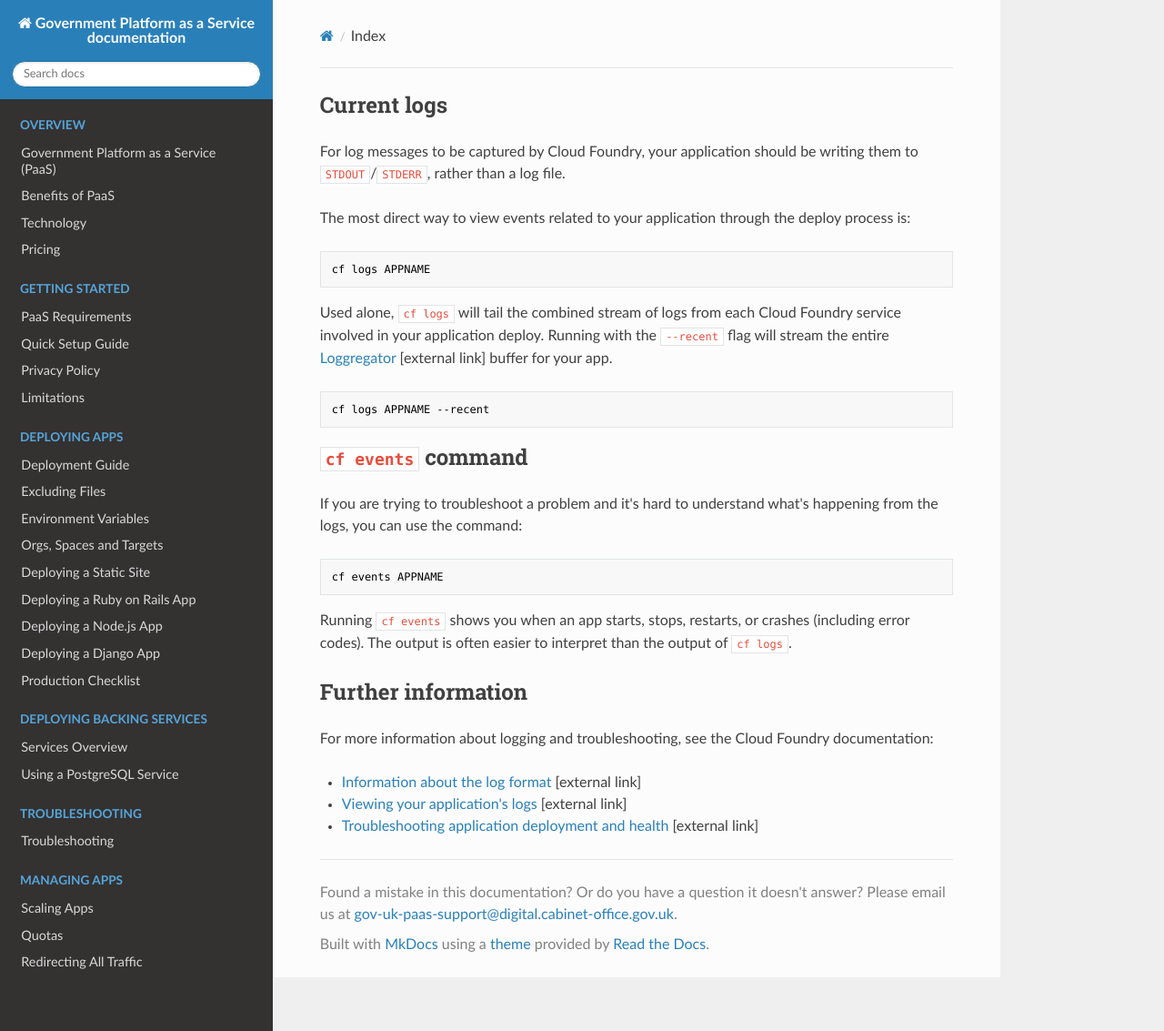
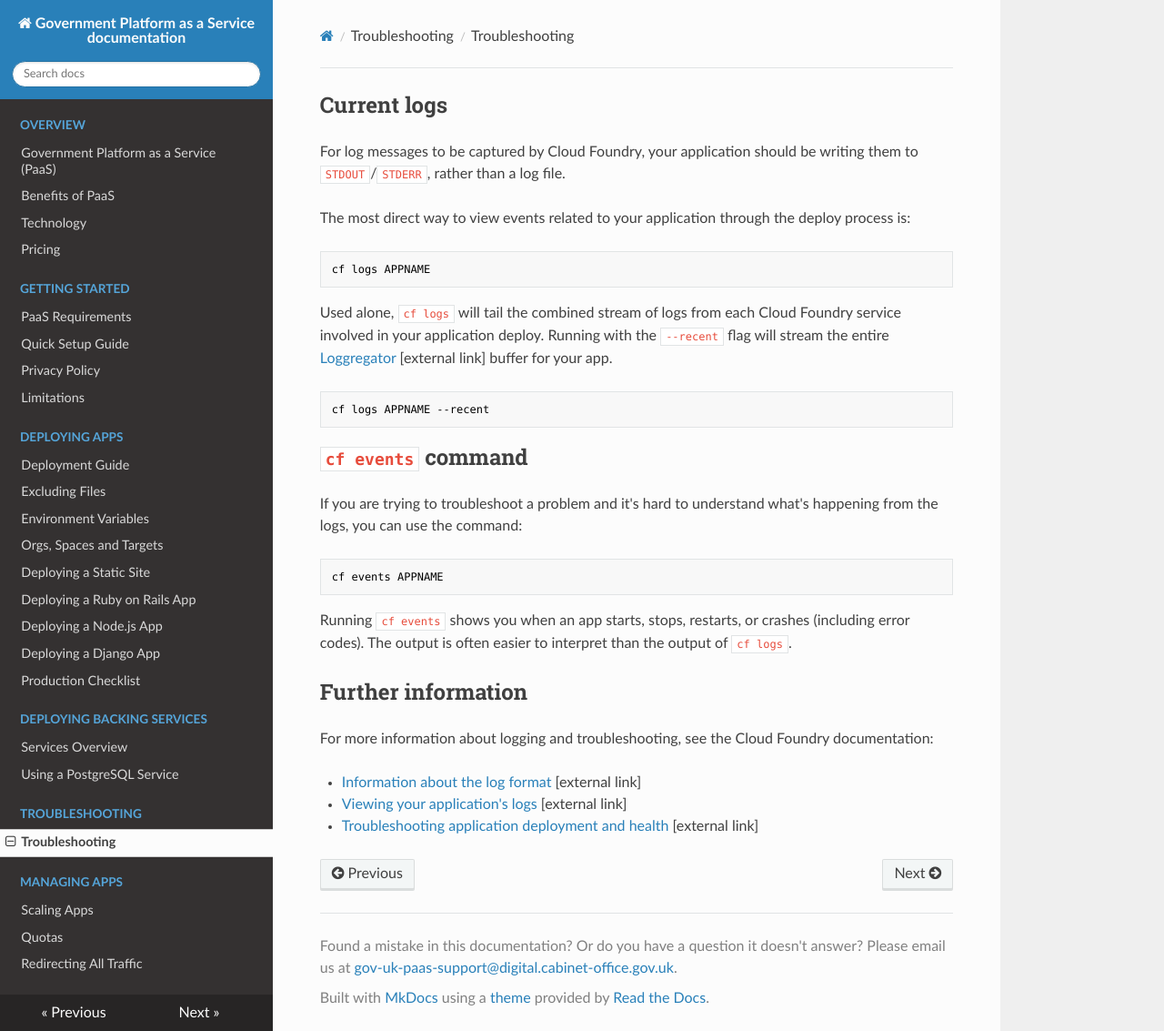
Before and after one commit to alphagov/paas-developer-docs, an MkDocs documentation site: the page built from docs/troubleshooting/index.md, in a window 1280 px wide and 1133 px high. Shown: the whole window at 91% size. Built offline with MkDocs 1.6.1, drawn with Linux system fonts in a browser that asks for light colours; nearby versions of some CDN libraries; old or Windows-style settings are respelled for this version of MkDocs; part of the change alters nothing that is shown.

Commit message:
Fix filename

```diff
--- a/mkdocs.yml
+++ b/mkdocs.yml
@@ -25,7 +25,7 @@ pages:
     - 'Services Overview': 'deploying_services/index.md'
     - 'Using a PostgreSQL Service': 'deploying_services/postgres.md'
 - Troubleshooting:
-    - 'Troubleshooting': 'troubleshooting/troubleshooting.md'
+    - 'Troubleshooting': 'troubleshooting/index.md'
 - Managing Apps:
     - 'Scaling Apps' : 'managing_apps/scaling.md'
     - 'Quotas': 'managing_apps/quotas.md'
```
